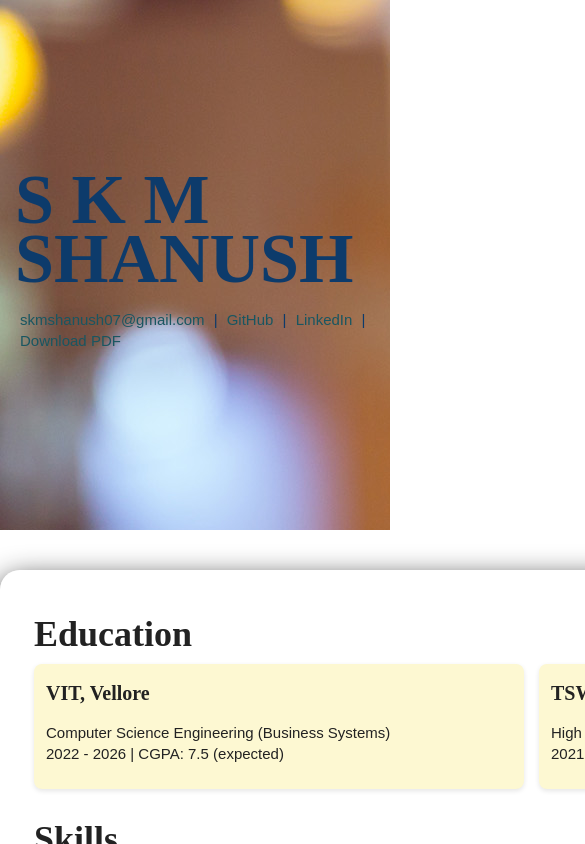
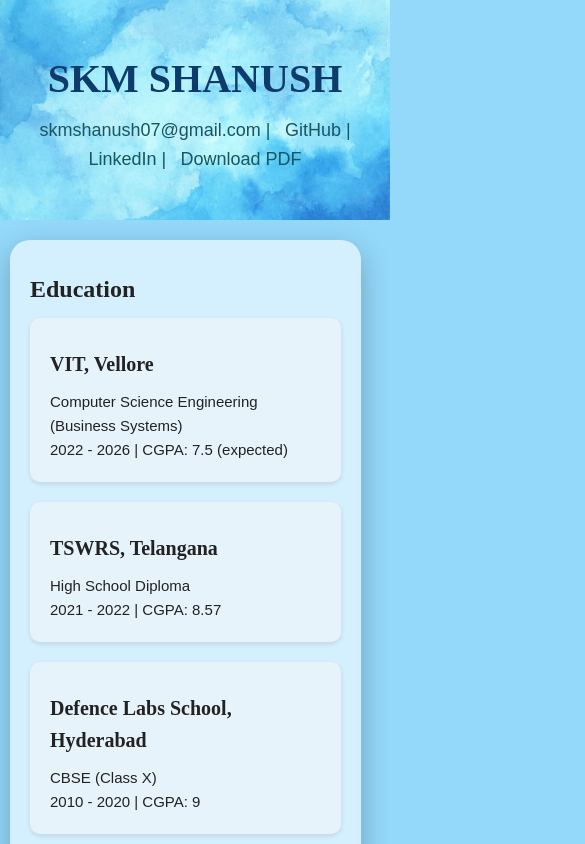
Before and after one commit to Shanush07/Portfolio, a plain HTML site: page resume.html in a window 390 px wide. Shown: the top 844 px of the page, 585 px wide, since content can reach past the window. Drawn offline with Linux system fonts and the light colour scheme.

Commit message:
Second TOTAL Commit
changed css styling

```diff
--- a/css/index_styles.css
+++ b/css/index_styles.css
@@ -1,6 +1,6 @@
 html {
   box-sizing: border-box;
-    font-size: 62.5%;
+  font-size: 65%;
 }
 
 html, body {
@@ -12,16 +12,11 @@ html {
   margin: 0;
 }
 
-  .content-wrapper {
-    margin: 0 auto;
-    padding: 30px;
-    max-width: 1000px;
-  }
-
 body {
   background-color: #f6f6f6;
-    font-size: 27px;
+  font-size: 2.7rem;
   line-height: 1.4;
+  font-family: 'Times New Roman', Times, serif;
 }
 
 a {
@@ -38,10 +33,10 @@ html {
   text-decoration: none;
   text-transform: uppercase;
   font-size: 1.2rem;
-    padding: 5px;
+  padding: 0.5em 1em;
   display: inline-block;
   line-height: 1;
-    border-radius: 4px;
+  border-radius: 0.4rem;
   letter-spacing: 0.1em;
 }
 
@@ -52,8 +47,9 @@ html {
 }
 
 h1 {
-    font-size: 7rem;
+  font-size: 9.7rem;
   line-height: 0.85;
+  margin: 1rem 0;
 }
 
 h2 {
@@ -64,57 +60,63 @@ html {
   font-size: 2rem;
 }
 
+.content-wrapper {
+  margin: 0 auto;
+  padding: 3rem;
+  width: 100%;
+  max-width: 100rem;
+}
+
 /* Index */
 .home {
-    background: url(../images/bg-home-office-city.jpg) no-repeat;
+  background: url(../images/bg-home-office-city.jpg) no-repeat center center;
   background-size: cover;
   display: flex;
   flex-direction: column;
+  min-height: 100vh;
 }
 
 .home .content-wrapper {
-    margin: 0 auto;
-    padding: 30px;
   flex: 1 0 auto;
 }
 
 .home .content-bg {
-    padding: 30px;
-    background: rgba(255, 255, 255, 0.95);
-    box-shadow: 0 10px 30px rgba(0, 0, 0, 0.9);
-    border-radius: 12px;
+  padding: 3rem;
+  background: linear-gradient(105deg, #9dcee6, #ffffff);
+  box-shadow: 0 1rem 3rem rgba(0, 0, 0, 0.9);
+  border-radius: 1.2rem;
 }
 
 .home .content-bg p {
-    margin-bottom: 20px;
+  margin-bottom: 2rem;
   line-height: 1.7;
 }
 
 .profile-image {
   display: flex;
   justify-content: center;
-    margin: 30px 0;
+  margin: 3rem 0;
 }
 
 .profile-image img {
-    width: 350px;
-    height: 350px;
+  width: 35rem;
+  height: 35rem;
   object-fit: cover;
   border-radius: 50%;
-    border: 5px solid #3a3d75;
-    box-shadow: 0 8px 20px rgba(0, 0, 0, 0.15);
+  border: 0.5rem solid #9dcee6;
+  box-shadow: 0 0.8rem 2rem rgba(0, 0, 0, 0.15);
   transition: transform 0.3s ease;
 }
 
 .profile-image img:hover {
   transform: scale(1.05);
-    box-shadow: 0 15px 30px rgba(0, 0, 0, 0.3);
+  box-shadow: 0 0.4rem 1.8rem #40a0d0;
 }
 
 footer {
   background: linear-gradient(135deg, #9dcee6, #000000);
   color: #020202;
-    padding: 20px 40px;
+  padding: 2rem 4rem;
   font-size: 1.9rem;
 }
 
@@ -122,14 +124,15 @@ html {
   display: flex;
   justify-content: space-between;
   align-items: center;
+  flex-wrap: wrap;
+  width: 100%;
   margin: 0 auto;
-    width: 100%;
 }
 
 .footer-left {
   display: flex;
   flex-direction: column;
-    gap: 4px;
+  gap: 0.4rem;
 }
 
 .footer-left a {
@@ -140,14 +143,14 @@ html {
 .footer-right .socials {
   list-style: none;
   display: flex;
-    gap: 18px;
+  gap: 1.8rem;
   padding: 0;
   margin: 0;
 }
 
 .socials img {
-    width: 32px;
-    height: 32px;
+  width: 3.2rem;
+  height: 3.2rem;
   transition: transform 0.3s ease, opacity 0.3s ease;
 }
 
@@ -156,14 +159,84 @@ html {
   opacity: 0.75;
 }
 
-  @media (max-width: 600px) {
+/* Responsive Styles */
+@media (max-width: 1024px) {
+  html {
+    font-size: 60%;
+  }
+
+  h1 {
+    font-size: 7.5rem;
+  }
+
+  .profile-image img {
+    width: 30rem;
+    height: 30rem;
+  }
+}
+
+@media (max-width: 768px) {
+  html {
+    font-size: 58%;
+  }
+
+  h1 {
+    font-size: 6rem;
+  }
+
+  h2 {
+    font-size: 3rem;
+  }
+
+  h3 {
+    font-size: 1.8rem;
+  }
+
+  .content-wrapper,
+  .home .content-bg {
+    padding: 2rem;
+  }
+
+  .profile-image img {
+    width: 25rem;
+    height: 25rem;
+  }
+}
+
+@media (max-width: 480px) {
+  html {
+    font-size: 37%;
+  }
+
+  h1 {
+    font-size: 6.5rem;
+  }
+
+  h2 {
+    font-size: 2.6rem;
+  }
+
+  h3 {
+    font-size: 1.6rem;
+  }
+
+  .profile-image img {
+    width: 40rem;
+    height: 40rem;
+  }
+
   .footer-container {
     flex-direction: column;
     align-items: flex-start;
-      gap: 10px;
+    gap: 1rem;
   }
 
   .footer-right {
     align-self: flex-end;
   }
+
+  .btn {
+    font-size: 1rem;
+    padding: 0.4em 0.8em;
   }
+}
--- a/css/resume.css
+++ b/css/resume.css
@@ -1,35 +1,31 @@
 html {
   box-sizing: border-box;
-    font-size: 62.5%;
+  font-size: 70%;
 }
 
-  html, body {
-    height: 100%;
+*, *::before, *::after {
+  box-sizing: inherit;
+  margin: 0;
 }
 
 body {
-    background-color: #ffffff;
-    font-size: 1.5rem;
-    line-height: 1.4;
-  }
-
-  a {
-    color: #3c8453;
-  }
-
-  a:hover {
-    color: #bcaa96;
+  margin: 0;
+  font-family: Arial, sans-serif;
+  background-color: #94d8fa;
+  color: #222;
+  font-size: 1.6rem;
+  line-height: 1.6;
 }
 
 h1, h2, h3 {
   font-family: 'Times New Roman', Times, serif;
   font-weight: 800;
-    margin: 10px;
+  margin: 1rem 0;
 }
 
 h1 {
-    font-size: 7rem;
-    line-height: 0.85;
+  font-size: 7.5rem;
+  line-height: 1.1;
 }
 
 h2 {
@@ -37,104 +33,183 @@ html {
 }
 
 h3 {
-    font-size: 2rem;
-  }
-
-body {
-    margin: 0;
-    font-family: Arial, sans-serif;
-    color: #222;
+  font-size: 2.4rem;
 }
 
 .header {
-    background: url(../images/bg-coffee-shop.jpg) no-repeat;
-    height: 500px;
+  background: url(../images/backgroundBlue.png) no-repeat center center;
+  background-size: cover;
+  height: 30rem;
   color: #0d3b6b;
-    padding: 1.5rem;
-
+  padding: 2rem;
   display: flex;
   flex-direction: column;
   justify-content: center;
   align-items: center;
 }
 
+.header h1 {
+  margin-bottom: 1.5rem;
+}
+
 .header a {
+  font-size: 2.2rem;
   color: #195661;
   text-decoration: none;
-    margin: 0 5px;
+  margin: 0.5rem;
+}
+
+.header a:hover {
+  color: #0d3b6b;
 }
 
 .container {
-    padding: 34px;
-    background: rgba(255, 255, 255, 0.5);
-    box-shadow: 0 10px 30px rgba(0, 0, 0, 0.9);
-    border-radius: 20px;
-    width: 1500px;
-    max-width: 5000px;
-    margin: 40px auto;
-  }
-
-  h1, h2, h3 {
-    margin: 0.5rem 0;
+  padding: 4rem;
+  background: rgba(255, 255, 255, 0.6);
+  box-shadow: 0 1rem 3rem rgba(0, 0, 0, 0.25);
+  border-radius: 2rem;
+  width: 90%;
+  max-width: 120rem;
+  margin: 4rem auto;
 }
 
 section {
-    margin-bottom: 2.5rem;
+  margin-bottom: 3rem;
 }
 
 .grid-section {
   display: grid;
-    gap: 1.5rem;
-    grid-template-columns: repeat(auto-fit, minmax(280px, 1fr));
+  gap: 2rem;
+  grid-template-columns: repeat(auto-fit, minmax(28rem, 1fr));
 }
 
 .card {
-    background:rgb(253, 248, 210);
-    padding: 1rem 1.2rem;
-    border-radius: 8px;
-    box-shadow: 0 2px 5px rgba(0,0,0,0.1);
-    transition: box-shadow 0.3s ease, transform 0.3s ease;
+  background: #e7f3fb;
+  padding: 2rem;
+  border-radius: 1rem;
+  box-shadow: 0 0.2rem 0.5rem rgba(0,0,0,0.1);
+  transition: all 0.3s ease;
+  font-size: 1.7rem;
 }
 
 .hover-card:hover {
-    background: rgb(251, 255, 145);
-    transform: translateY(-5px);
-    box-shadow: 0 8px 20px rgba(0,0,0,0.15);
+  background: linear-gradient(145deg, #4ca3dd, #aee1f8);
+  transform: translateY(-0.5rem);
+  box-shadow: 0 1rem 2rem rgba(0, 0, 0, 0.2);
 }
 
-  /* Image inside cards */
 .card-img {
   width: 100%;
-    height: 150px;
+  height: 15rem;
   object-fit: cover;
-    border-radius: 6px;
-    margin-bottom: 10px;
+  border-radius: 0.6rem;
+  margin-bottom: 1.2rem;
 }
 
-  /* Skills section */
 .skills-grid {
   display: grid;
-    grid-template-columns: repeat(auto-fit, minmax(120px, 1fr));
-    gap: 15px;
+  grid-template-columns: repeat(auto-fit, minmax(12rem, 1fr));
+  gap: 2rem;
   margin-top: 1rem;
 }
 
 .skill-card {
-    padding: 10px 15px;
-    background:rgb(253, 248, 210);
-    border-radius: 10px;
+  padding: 1.2rem 1.6rem;
+  background: #e7f3fb;
+  border-radius: 1rem;
   backdrop-filter: blur(6px);
-    border: 1px solid rgba(255,255,255,0.2);
-    box-shadow: 0 4px 15px rgba(0,0,0,0.1);
+  border: 1px solid rgba(255, 255, 255, 0.2);
+  box-shadow: 0 0.4rem 1.5rem rgba(0, 0, 0, 0.1);
   text-align: center;
   font-weight: bold;
   color: #313131;
   cursor: default;
   transition: all 0.3s ease;
+  font-size: 1.7rem;
 }
 
 .skill-card:hover {
-    transform: translateY(-5px);
-    background: linear-gradient(135deg, #f1f10f, #ffffff);
-    color: rgb(0, 0, 0);
+  transform: translateY(-0.5rem);
+  background: linear-gradient(135deg, #aee1f8, #ffffff);
 }
+
+/* Responsive Styles */
+
+/* Tablets (max-width: 1024px) */
+@media (max-width: 1024px) {
+  h1 {
+    font-size: 6rem;
+  }
+
+  h2 {
+    font-size: 3rem;
+  }
+
+  .container {
+    padding: 3rem;
+  }
+}
+
+/* Mobile Devices (max-width: 768px) */
+@media (max-width: 768px) {
+  html {
+    font-size: 62.5%;
+  }
+
+  .header {
+    height: 22rem;
+    text-align: center;
+    padding: 1.5rem;
+  }
+
+  .header h1 {
+    font-size: 4rem;
+  }
+
+  .header a {
+    font-size: 1.8rem;
+  }
+
+  .container {
+    padding: 2rem;
+  }
+
+  .card {
+    font-size: 1.5rem;
+  }
+
+  .skill-card {
+    font-size: 1.5rem;
+  }
+}
+
+/* Small Devices (max-width: 480px) */
+@media (max-width: 480px) {
+  h1 {
+    font-size: 3.5rem;
+  }
+
+  h2 {
+    font-size: 2.4rem;
+  }
+
+  h3 {
+    font-size: 2rem;
+  }
+
+  .card-img {
+    height: 12rem;
+  }
+
+  .skills-grid {
+    grid-template-columns: 1fr;
+  }
+
+  .grid-section {
+    grid-template-columns: 1fr;
+  }
+
+  .container {
+    margin: 2rem 1rem;
+  }
+}
--- a/resume.html
+++ b/resume.html
@@ -9,11 +9,11 @@
 <body>
 
   <header class="header">
-    <h1>S K M SHANUSH</h1>
+    <h1>SKM SHANUSH</h1>
     <p>
-      <a href="mailto:skmshanush07@gmail.com">skmshanush07@gmail.com</a> |
-      <a href="https://github.com/Shanush07" target="_blank">GitHub</a> |
-      <a href="https://linkedin.com/in/skm-shanush" target="_blank">LinkedIn</a> |
+      <a href="mailto:skmshanush07@gmail.com">skmshanush07@gmail.com |</a>
+      <a href="https://github.com/Shanush07" target="_blank">GitHub |</a>
+      <a href="https://linkedin.com/in/skm-shanush-730034268" target="_blank">LinkedIn |</a>
       <a class="btn download-link" href="Shanush_Resume.pdf">Download PDF</a>
     </p>
   </header>
```
Also changed, not shown: index.html (+0 -4 lines), images/backgroundBlue.png (added). Lines whose indentation alone changed are shown as unchanged.
